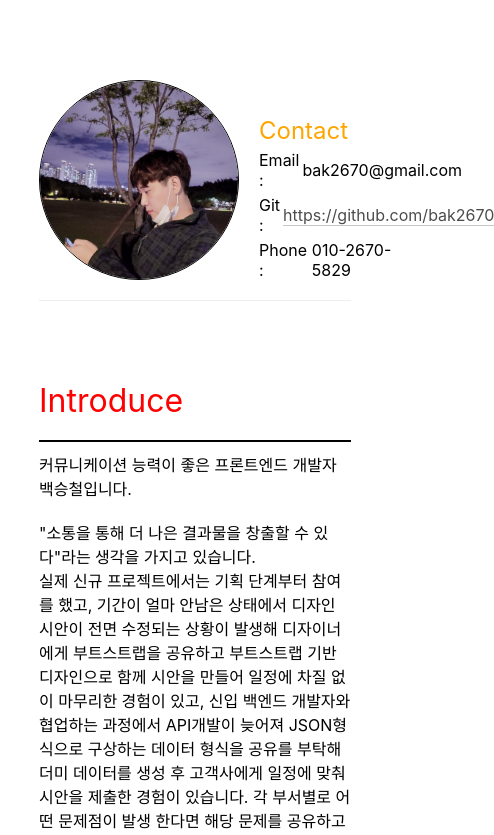
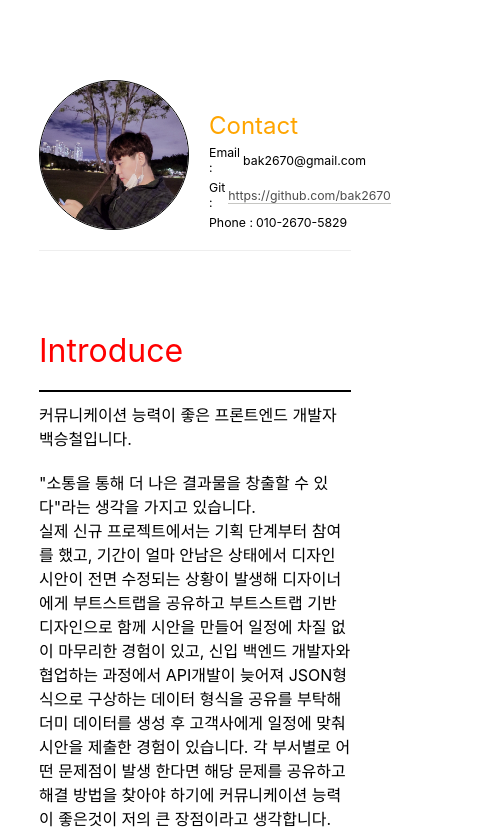
Before and after one commit to bak2670/newportfolio, a React (Create React App) app: page / in a window 390 px wide. Shown: the top 835 px of the page, 494 px wide, since content can reach past the window. Built offline with nearby package versions, Linux system fonts and the light colour scheme.

Commit message:
모바일 크기 조절

```diff
--- a/src/component/OtherExpress.tsx
+++ b/src/component/OtherExpress.tsx
@@ -6,33 +6,30 @@ import mygpt from "../Image/mygpt.png"
 import logo from './logo.svg';
 
 
-function OtherExpress(){
+function OtherExpress() {
 
-    return(
+    return (
         <Common.Section>
             <p className='title'>OtherProject</p>
 
             <Other.OtherExpressItem>
+                <p className="name">나만의 GPT</p>
                 <Other.ItemName>
-                <a href="https://www.youtube.com/watch?v=qiAc4jwMabk"><img src={mygpt} alt="dd"/></a>
-                <p>나만의 GPT</p>
-
+                    <a href="https://www.youtube.com/watch?v=qiAc4jwMabk"><img src={mygpt} alt="dd" /></a>
                 </Other.ItemName>
                 <Other.ItemContent>
                     <p>
                         친구와 대화하듯 여러 대화창을 만들어 사용 할 수 있는 나만의 GPT입니다.<br></br>
-                    OpenAi에서 API통신을 통해 질문을 하고 대답을 받을 수 있습니다.<br/>
+                        OpenAi에서 API통신을 통해 질문을 하고 대답을 받을 수 있습니다.<br />
                         AI시장에 관심이 생기고 다방면으로 사용이 가능할거같아 프로젝트를 진행했습니다.
                     </p>
                 </Other.ItemContent>
             </Other.OtherExpressItem>
 
             <Other.OtherExpressItem>
+            <p className="name">12지신 연애유형</p>
                 <Other.ItemName>
-                <a href="https://beackanimaldatingtype.netlify.app/"><img src={animal} alt="dd"/></a>
-
-                <p>12지신 연애유형</p>
-
+                    <a href="https://beackanimaldatingtype.netlify.app/"><img src={animal} alt="dd" /></a>
                 </Other.ItemName>
                 <Other.ItemContent>
                     <p>
@@ -43,14 +40,13 @@ function OtherExpress(){
             </Other.OtherExpressItem>
 
             <Other.OtherExpressItem>
+            <p className="name">투어리스트 클론코딩</p>
                 <Other.ItemName>
-                <a href="https://silly-raman-a73389.netlify.app"><img src={tour} alt="dd"/></a>
-                <p>투어리스트</p>
-
+                    <a href="https://silly-raman-a73389.netlify.app"><img src={tour} alt="dd" /></a>
                 </Other.ItemName>
                 <Other.ItemContent>
                     <p>
-                    국비과정 시절 처음 HTML CSS 수업 후 첫 과제로 반응형 클론코딩을 진행했던 웹 사이트입니다.<br/>
+                        국비과정 시절 처음 HTML CSS 수업 후 첫 과제로 반응형 클론코딩을 진행했던 웹 사이트입니다.<br />
                         이 프로젝트를 진행하며 반응형 웹사이트가 어떻게 만들어지는지를 알게 됐고 원하는 대로 그려지는 UI를 보며 처음으로 개발 쪽에 흥미를 가질 수 있게 만들어준 프로젝트입니다.
 
                     </p>
--- a/src/style/Common.ts
+++ b/src/style/Common.ts
@@ -12,7 +12,6 @@ export const Section = styled.div`
     @media all and (max-width:768px) {
     /* min-width: 768px; */
     width: 80%;
-
 
 }
 
--- a/src/style/OtherExpress.ts
+++ b/src/style/OtherExpress.ts
@@ -5,7 +5,16 @@ export const OtherExpressItem = styled.div`
     display: flex;
     align-items: flex-start;
     justify-content: flex-start;
+    flex-wrap: wrap;
     margin-top: 20px;
+    .name{
+        font-size: 0.88em;
+        width: 100%;
+        text-align: left;
+        margin-top: 3px;
+        font-weight:bold;
+        margin-bottom: 10px;
+    }
 `
 
 export const ItemName = styled.div`
@@ -14,15 +23,19 @@ export const ItemName = styled.div`
         width: 100%;
     }
     & p{
-        font-size: 0.88em;
-        text-align: center;
-        margin-top: 3px;
-        font-weight:bold;
+
     }
+    @media all and (max-width:768px) {
+    width: 100%;
+}
 `
 
 export const ItemContent = styled.div`
     width: 50%;
     padding-left: 20px;
+    @media all and (max-width:768px) {
+    width: 100%;
+    padding-left: 0px;
 
+}
 `
--- a/src/style/Sintro.ts
+++ b/src/style/Sintro.ts
@@ -35,7 +35,15 @@ export const IntroImage = styled.div`
         border:1px solid black;
         object-fit: cover;
     }
-
+    @media all and (max-width:768px) {
+        & img{
+        width: 150px;
+        height: 150px;
+        border-radius: 70%;
+        border:1px solid black;
+        object-fit: cover;
+    }
+}
 
 `
 
@@ -74,4 +82,8 @@ export const ContactItem = styled.div`
 
     }
 
+    @media all and (max-width:768px) {
+        font-size: 0.77em;
+    }
+
 `
```
Lines whose indentation alone changed are shown as unchanged.
